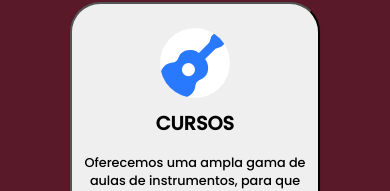
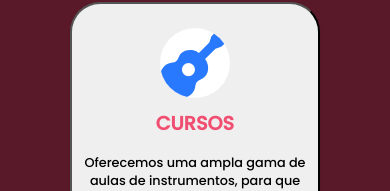
Before and after one commit to GuilhermeGomesti1/music-scholl, a Next.js app: page / in a window 390 px wide. Shown: the part 550-741 px from the top of the page. Built offline with nearby package versions, Linux system fonts and the light colour scheme.

Commit message:
stylesmobile

```diff
--- a/src/styles/Home.module.css
+++ b/src/styles/Home.module.css
@@ -83,6 +83,7 @@
 }
 
 .titleButton {
+  color: #F14F72;
   font-weight: bold;
   font-size: 2rem;
   display: block;
```
Also changed, not shown: src/pages/index.tsx (+7 -14 lines).
